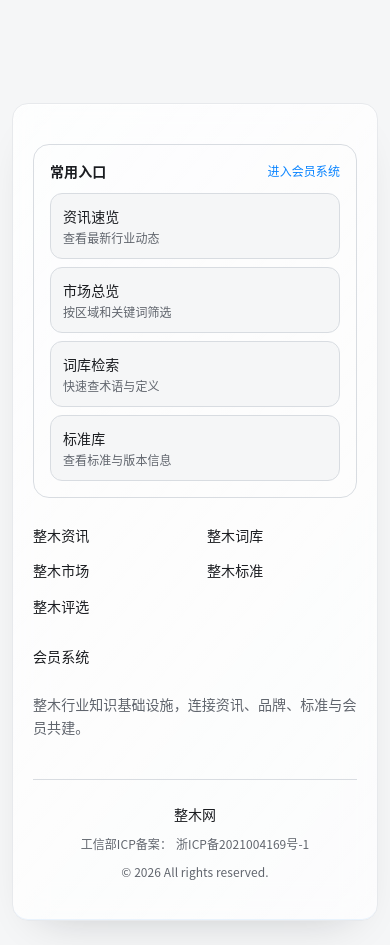
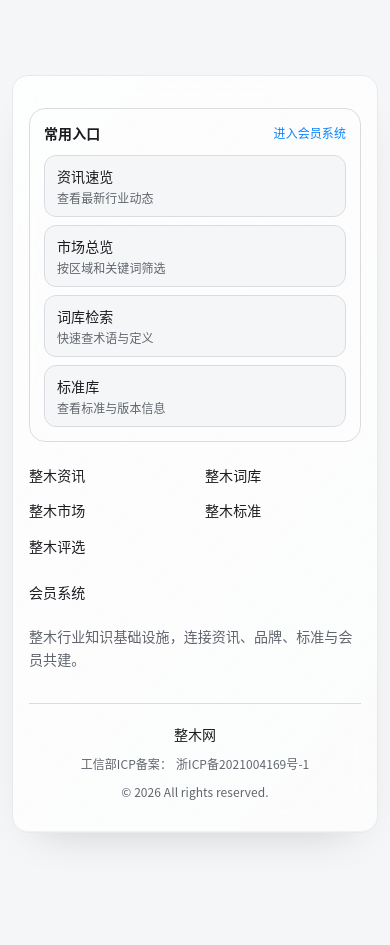
Before and after one commit to hadmard/web1, a Next.js app: page /news/all in a window 390 px wide. Shown: the part 1119-2064 px from the top of the page. After the commit the page ends 1976 px from the top, so only its background shows below. Built offline with nearby package versions, Linux system fonts and the light colour scheme; no server answers; the database is empty.

Commit message:
Tighten mobile news detail footer spacing

```diff
--- a/components/ArticleShareActions.tsx
+++ b/components/ArticleShareActions.tsx
@@ -32,12 +32,8 @@ export function ArticleShareActions({ title, shareUrl, siteName }: ArticleShareA
 
     const image = new window.Image();
     image.decoding = "async";
-    image.onload = () => {
-      setQrReady(true);
-    };
-    image.onerror = () => {
-      setQrLoadFailed(true);
-    };
+    image.onload = () => setQrReady(true);
+    image.onerror = () => setQrLoadFailed(true);
     image.src = qrUrl;
   }
 
@@ -246,7 +242,7 @@ export function ArticleShareActions({ title, shareUrl, siteName }: ArticleShareA
       : null;
 
   return (
-    <div className="relative z-20 mt-8 flex justify-end">
+    <div className="relative z-20 mt-5 flex justify-end sm:mt-8">
       <button
         ref={triggerRef}
         type="button"
@@ -259,11 +255,11 @@ export function ArticleShareActions({ title, shareUrl, siteName }: ArticleShareA
         onMouseEnter={warmQrCode}
         onFocus={warmQrCode}
         onTouchStart={warmQrCode}
-        className="group inline-flex h-11 items-center gap-2 rounded-full border border-[rgba(15,23,42,0.08)] bg-[linear-gradient(180deg,rgba(255,255,255,0.94),rgba(245,247,250,0.98))] px-4 shadow-[0_10px_30px_rgba(15,23,42,0.08),inset_0_1px_0_rgba(255,255,255,0.96)] backdrop-blur transition-all duration-200 hover:-translate-y-0.5 hover:shadow-[0_16px_36px_rgba(15,23,42,0.12),inset_0_1px_0_rgba(255,255,255,0.98)]"
+        className="group inline-flex h-10 items-center gap-2 rounded-full border border-[rgba(15,23,42,0.08)] bg-[linear-gradient(180deg,rgba(255,255,255,0.94),rgba(245,247,250,0.98))] px-3.5 shadow-[0_8px_22px_rgba(15,23,42,0.08),inset_0_1px_0_rgba(255,255,255,0.96)] backdrop-blur transition-all duration-200 hover:-translate-y-0.5 hover:shadow-[0_16px_36px_rgba(15,23,42,0.12),inset_0_1px_0_rgba(255,255,255,0.98)] sm:h-11 sm:px-4"
       >
         <svg
           viewBox="0 0 24 24"
-          className="h-5 w-5 text-[#111827] transition-transform duration-200 group-hover:scale-[1.04]"
+          className="h-[18px] w-[18px] text-[#111827] transition-transform duration-200 group-hover:scale-[1.04] sm:h-5 sm:w-5"
           fill="none"
           stroke="currentColor"
           strokeWidth="1.9"
@@ -275,7 +271,7 @@ export function ArticleShareActions({ title, shareUrl, siteName }: ArticleShareA
           <path d="M8.5 8.5 12 5l3.5 3.5" />
           <path d="M5 13.5v3a2.5 2.5 0 0 0 2.5 2.5h9a2.5 2.5 0 0 0 2.5-2.5v-3" />
         </svg>
-        <span className="text-sm font-medium tracking-[0.08em] text-[#111827]">分享</span>
+        <span className="text-[13px] font-medium tracking-[0.06em] text-[#111827] sm:text-sm sm:tracking-[0.08em]">分享</span>
       </button>
 
       {desktopPopup}
--- a/components/Footer.tsx
+++ b/components/Footer.tsx
@@ -22,9 +22,9 @@ const resourcesLinks = [{ href: "/membership", label: "会员系统" }];
 
 export function Footer() {
   return (
-    <footer className="mt-16 px-3 pb-6 sm:mt-20 sm:px-5 sm:pb-8">
-      <div className="glass-card mx-auto max-w-6xl px-5 py-10 sm:px-8 sm:py-12">
-        <section className="rounded-2xl border border-border bg-surface-elevated/80 p-4 sm:p-5">
+    <footer className="mt-9 px-3 pb-6 sm:mt-20 sm:px-5 sm:pb-8">
+      <div className="glass-card mx-auto max-w-6xl px-4 py-8 sm:px-8 sm:py-12">
+        <section className="rounded-2xl border border-border bg-surface-elevated/80 p-3.5 sm:p-5">
           <div className="mb-3 flex items-center justify-between gap-3">
             <p className="text-sm font-semibold text-primary">常用入口</p>
             <Link href="/membership" className="text-xs text-accent hover:underline">
@@ -36,7 +36,7 @@ export function Footer() {
               <Link
                 key={item.href}
                 href={item.href}
-                className="interactive-lift block rounded-xl border border-border bg-surface px-3 py-3 hover:border-accent/45"
+                className="interactive-lift block rounded-xl border border-border bg-surface px-3 py-2.5 hover:border-accent/45 sm:py-3"
               >
                 <p className="text-sm font-medium text-primary">{item.label}</p>
                 <p className="mt-1 text-xs text-muted">{item.desc}</p>
@@ -45,7 +45,7 @@ export function Footer() {
           </div>
         </section>
 
-        <div className="mt-6 grid grid-cols-2 gap-6 sm:grid-cols-4 sm:gap-8">
+        <div className="mt-5 grid grid-cols-2 gap-5 sm:mt-6 sm:grid-cols-4 sm:gap-8">
           <div>
             <ul className="space-y-2.5">
               {exploreLinks.map(({ href, label }) => (
@@ -89,7 +89,7 @@ export function Footer() {
           </div>
         </div>
 
-        <div className="mt-10 flex flex-col gap-3 border-t border-border pt-6 text-center sm:grid sm:grid-cols-3 sm:items-center">
+        <div className="mt-8 flex flex-col gap-3 border-t border-border pt-5 text-center sm:mt-10 sm:grid sm:grid-cols-3 sm:items-center sm:pt-6">
           <p className="text-sm text-primary/85 sm:text-left">整木网</p>
           <p className="text-xs text-muted">
             工信部ICP备案：
```
